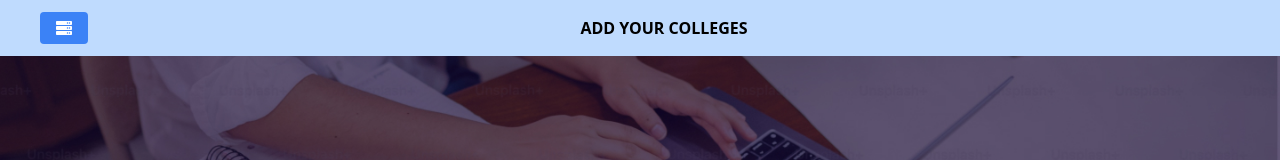
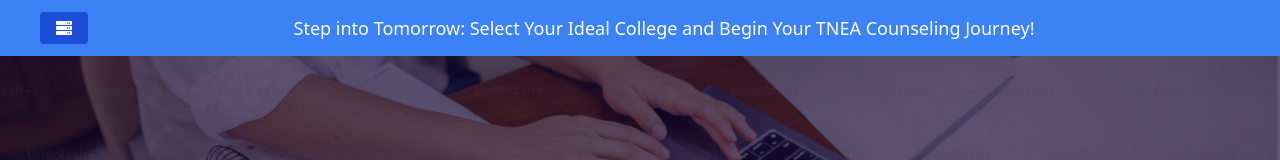
Before and after one commit to Mukunthan-A-R/CCE, a React (Vite) app: page /home in a window 1280 px wide. Shown: the top 160 px of the page. Built offline with nearby package versions, Linux system fonts and the light colour scheme.

Commit message:
Home UI changes.

```diff
--- a/src/components/HomeUi.jsx
+++ b/src/components/HomeUi.jsx
@@ -24,13 +24,16 @@ const HomeUi = () => {
 
   return (
     <>
-      <div className="bg-blue-200 w-full h-14 px-10 flex items-center">
+      <div className="bg-blue-500 w-full h-14 px-10 flex items-center">
         <Link to="/result" className="">
-          <div className="bg-blue-500  hover:bg-blue-700 text-white font-bold py-2 px-4 rounded inline-flex items-center">
+          <div className="bg-blue-700  hover:bg-blue-900 text-white font-bold py-2 px-4 rounded inline-flex items-center">
             <FaServer />
           </div>
         </Link>
-        <h1 className="w-full text-center font-bold">ADD YOUR COLLEGES</h1>
+        <h1 className="w-full text-white text-center text-lg font-medium">
+          Step into Tomorrow: Select Your Ideal College and Begin Your TNEA
+          Counseling Journey!
+        </h1>
       </div>
       <div className="relative">
         <img src={Banner} className="w-full mb-10 object-cover" />
--- a/src/pages/Register.jsx
+++ b/src/pages/Register.jsx
@@ -84,9 +84,9 @@ const Register = () => {
     );
     console.log(res);
     if (res) {
-      alert("message Sent");
+      alert("Data Submitted !");
     } else {
-      alert("error");
+      alert("Error Occured !");
     }
     navigate("/home");
   };
```
